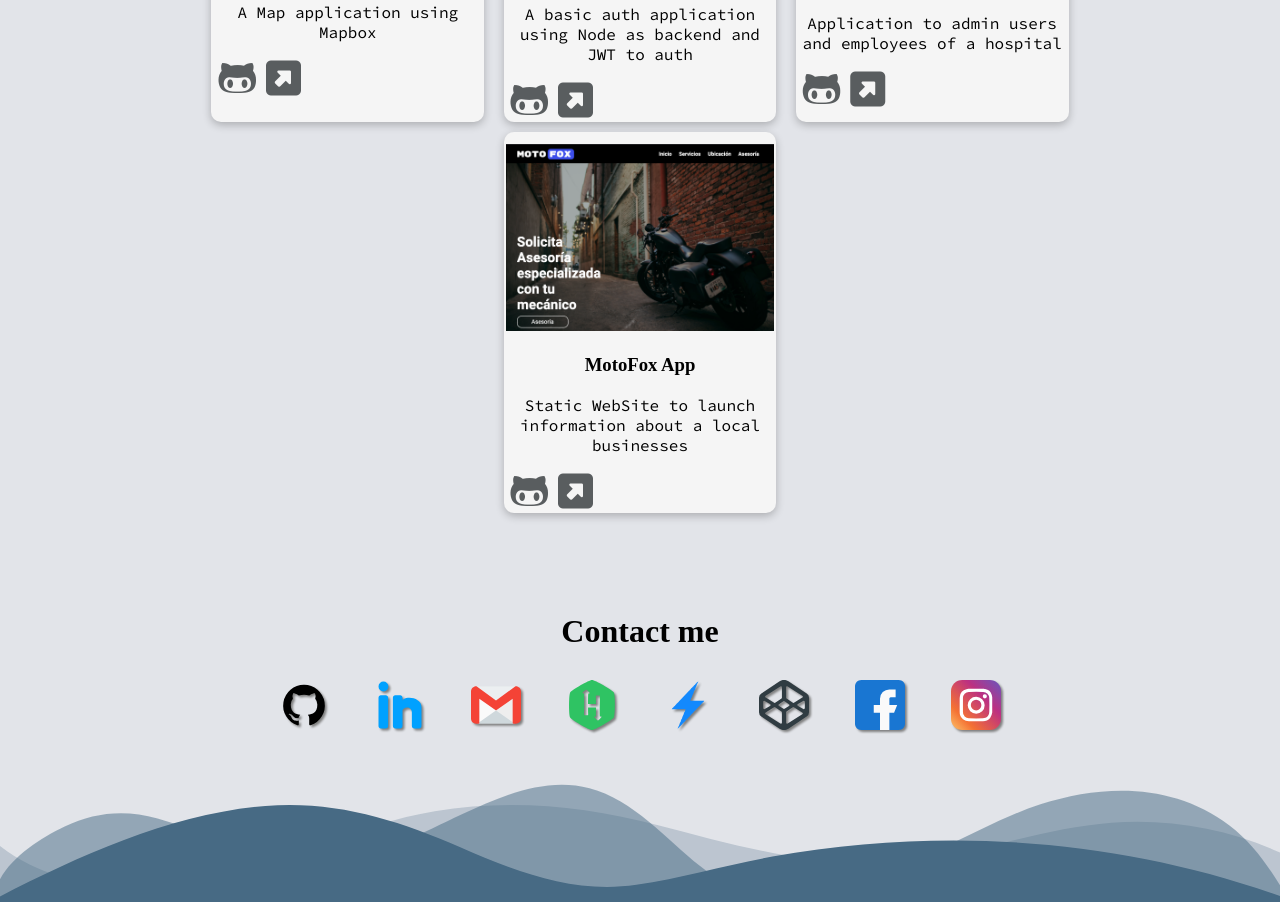
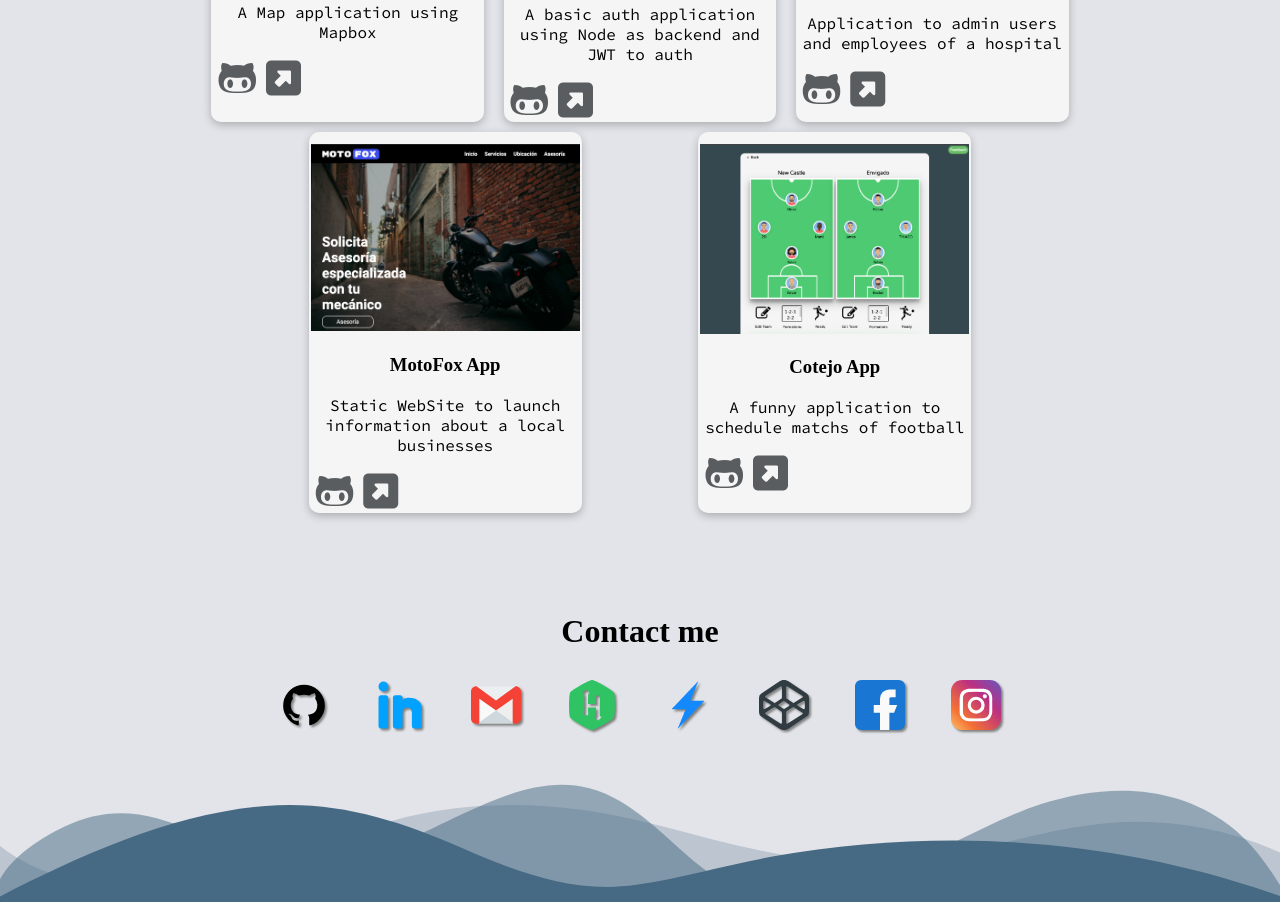
Before and after one commit to Andres2D/resume2d, an Angular app: page / in a window 1280 px wide. Shown: the part 2800-3702 px from the top of the page. Built offline with nearby package versions, Linux system fonts and the light colour scheme; a web font is replaced by a local one.

Commit message:
Add new project

```diff
--- a/src/app/resume/components/projects/projects.component.ts
+++ b/src/app/resume/components/projects/projects.component.ts
@@ -62,6 +62,13 @@ export class ProjectsComponent implements OnInit {
       preview: '../../../../assets/images/motofoxappPreview.png',
       urlDeploy: 'https://motofox-belen.netlify.app/',
       urlRepository: 'https://github.com/Andres2D/moto-fox-webapp'
+    },
+    {
+      name: 'Cotejo App',
+      description: 'A funny application to schedule matchs of football',
+      preview: '../../../../assets/images/cotejoAppPreview.png',
+      urlDeploy: 'https://cotejo-app-beta.netlify.app/login',
+      urlRepository: 'https://github.com/Andres2D/cotejo-app-front'
     }
   ];
 
```
Also changed, not shown: src/assets/images/cotejoAppPreview.png (added).
